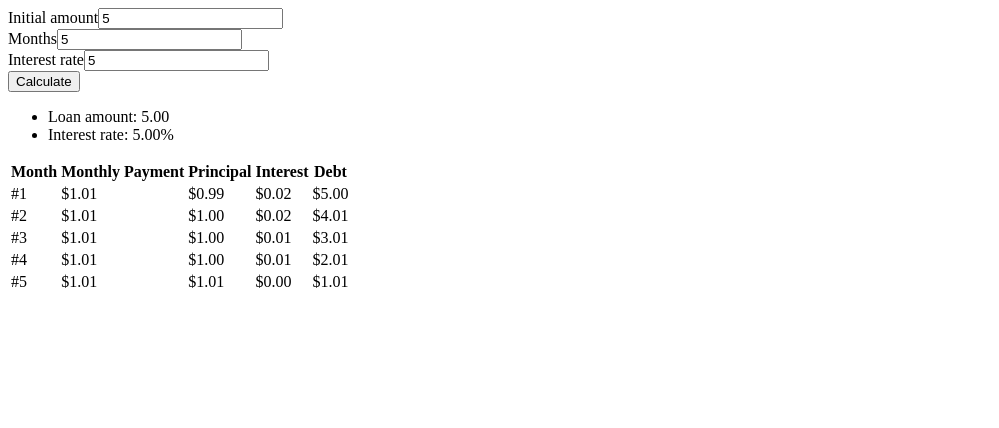
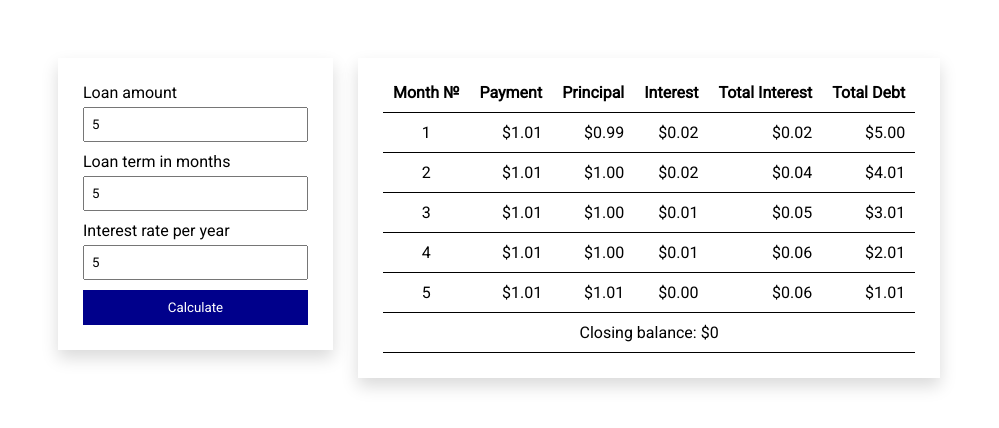
Before and after one commit to AhmadShahbalayev/Loan-Calculator-on-React-Hooks, a React (Create React App) app: page / in a window 1280 px wide. Both pictures are taken after typing "5", "5", "5" into the empty fields and a click on the button "Calculate". Shown: the top 428 px of the page, without its empty margins (0-999 px from the left). Built offline with nearby package versions, Linux system fonts and the light colour scheme.

Commit message:
CSS applied by Ahmad

```diff
--- a/src/App.jsx
+++ b/src/App.jsx
@@ -4,7 +4,7 @@ import Homepage from './pages/Homepage';
 
 export default () => {
   return (
-    <main>
+    <main className="app">
       <Homepage />
     </main>
   )
--- a/src/components/LoanForm.jsx
+++ b/src/components/LoanForm.jsx
@@ -5,12 +5,15 @@ import { useForm } from 'react-hook-form';
 export default props => {
 
   const { register, handleSubmit, errors } = useForm();
-  const onSubmit = values => props.setValues(values);
+  const onSubmit = values => {
+    props.setValues(values);
+    props.setVisibility(true);
+  }
 
   return (
-    <form onSubmit={handleSubmit(onSubmit)}>
+    <form onSubmit={handleSubmit(onSubmit)} className="loan-form">
       <div>
-        <label htmlFor="amount">Initial amount</label>
+        <label htmlFor="amount">Loan amount</label>
         <input type="number" name="amount" id="amount"
           ref={register({
             required: true,
@@ -19,7 +22,7 @@ export default props => {
         {errors.amount && <p>This field must be a positive number</p>}
       </div>
       <div>
-        <label htmlFor="time">Months</label>
+        <label htmlFor="time">Loan term in months</label>
         <input type="number" name="time" id="time"
           ref={register({
             required: true,
@@ -28,7 +31,7 @@ export default props => {
         {errors.time && <p>This field must be a positive number</p>}
       </div>
       <div>
-        <label htmlFor="rate">Interest rate</label>
+        <label htmlFor="rate">Interest rate per year</label>
         <input type="number" name="rate" id="rate"
           ref={register({
             required: true,
@@ -36,9 +39,7 @@ export default props => {
           })} />
         {errors.rate && <p>This field must be a positive number</p>}
       </div>
-      <div>
-        <button type="submit">Calculate</button>
-      </div>
+      <button type="submit">Calculate</button>
     </form>
   )
 }
--- a/src/components/LoanTable.jsx
+++ b/src/components/LoanTable.jsx
@@ -17,6 +17,7 @@ export default props => {
 
         // Array to map tbody:
         const tableBody = [];
+        let totalInterest = 0;
 
         for (let i = 0; i < parsedTime; i++) {
             let interest = 0;
@@ -24,12 +25,14 @@ export default props => {
 
             interest = +(parsedAmount * monthlyRate);
             monthlyPrincipal = +(payment - interest);
+            totalInterest += interest;
 
             let obj = {
                 month: i + 1,
                 payment: payment.toFixed(2),
                 debt: parsedAmount.toFixed(2),
                 rate: interest.toFixed(2),
+                totalInterest: totalInterest.toFixed(2),
                 principal: monthlyPrincipal.toFixed(2)
             }
 
@@ -41,35 +44,34 @@ export default props => {
     }
 
     return (
-        <React.Fragment>
-            <ul>
-                <li>Loan amount: {parsedAmount.toFixed(2)}</li>
-                <li>Interest rate: {(parsedRate).toFixed(2)}%</li>
-            </ul>
-            <table>
+        <section className="table-section">
+            <table className="table">
                 <thead>
                     <tr>
-                        <th>Month</th>
-                        <th>Monthly Payment</th>
-                        <th>Principal</th>
+                        <th>Month №</th>
+                        <th>Payment</th>
+                        <th>Principal </th>
                         <th>Interest</th>
-                        <th>Debt</th>
+                        <th>Total Interest</th>
+                        <th>Total Debt</th>
                     </tr>
                 </thead>
                 <tbody>
-                    {
-                        amortize(parsedAmount, parsedTime, parsedRate).map(row => {
+                    {amortize(parsedAmount, parsedTime, parsedRate).map(row => {
                         return <tr key={row.month}>
-                                <td>#{row.month}</td>
+                            <td>{row.month}</td>
                             <td>${row.payment}</td>
                             <td>${row.principal}</td>
                             <td>${row.rate}</td>
+                            <td>${row.totalInterest}</td>
                             <td>${row.debt}</td>
                         </tr>
-                        })
-                    }
+                    })}
+                    <tr>
+                        <td colSpan={6}>Closing balance: $0</td>
+                    </tr>
                 </tbody>
             </table>
-        </React.Fragment>
+        </section>
     )
 }
--- a/src/index.css
+++ b/src/index.css
@@ -0,0 +1,82 @@
+@import url('https://fonts.googleapis.com/css2?family=Roboto&display=swap');
+
+/* Variables */
+
+:root {
+  --shadow: 0 .5rem 1rem rgba(0,0,0,.15);
+}
+
+/* Defaults */
+
+* {
+  font-family: 'Roboto', sans-serif;
+  box-sizing: border-box;
+}
+
+.app {
+  padding: 50px;
+  display: flex;
+  flex-wrap: wrap;
+}
+
+/* Loan form */
+
+.form-div {
+  width: 50%;
+  min-width: 275px;
+  max-width: 300px;
+}
+
+.loan-form {
+  margin-bottom: 25px;
+  margin-right: 25px;
+  box-shadow: var(--shadow);
+  padding: 25px;
+}
+
+.loan-form label {
+  display: block;
+  margin-bottom: 5px;
+}
+
+.loan-form input {
+  display: block;
+  margin-bottom: 10px;
+  width: 100%;
+  height: 35px;
+  padding-left: 7px;
+}
+
+.loan-form button {
+  cursor: pointer;
+  width: 100%;
+  height: 35px;
+  background: darkblue;
+  color: white;
+  border: none;
+}
+
+/* Loan table */
+
+.table-section {
+  padding: 25px;
+  box-shadow: var(--shadow);
+}
+
+.table {
+  border-collapse: collapse;
+}
+
+.table th, td {
+  padding: 10px;
+  border-bottom: 1px solid #000;
+  text-align: end;
+}
+
+.table th {
+  padding-top: 0;
+}
+
+.table td:first-child {
+  text-align: center;
+}
--- a/src/pages/Homepage.jsx
+++ b/src/pages/Homepage.jsx
@@ -1,5 +1,5 @@
 // Libraries:
-import React, {useState} from 'react';
+import React, { useState } from 'react';
 
 // Components:
 import LoanForm from '../components/LoanForm';
@@ -10,13 +10,17 @@ export default () => {
   const [values, setValues] = useState({
     amount: 0,
     time: 0,
-    rate: 0
+    rate: 0,
   });
+
+  const [visibility, setVisibility] = useState(false);
 
   return (
     <React.Fragment>
-      <LoanForm setValues = {setValues}/>
-      <LoanTable values = {values}/>
+      <div className='form-div'>
+        <LoanForm setValues={setValues} setVisibility={setVisibility} />
+      </div>
+      {visibility && <LoanTable values={values} />}
     </React.Fragment>
   )
 }
```
Lines whose indentation alone changed are shown as unchanged.
